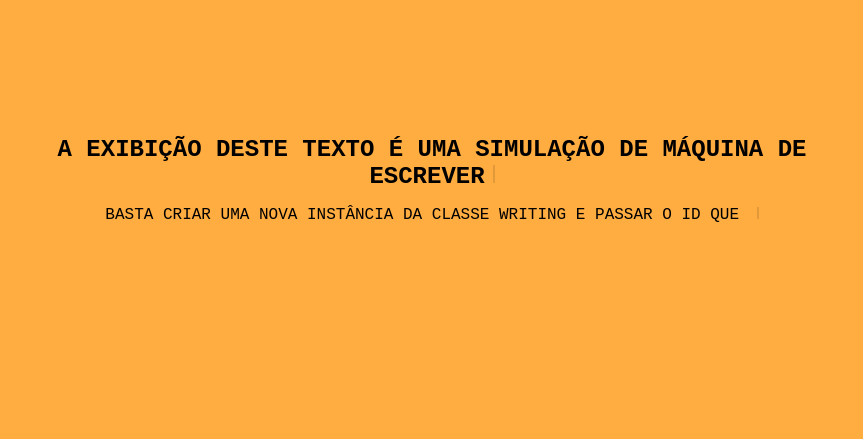
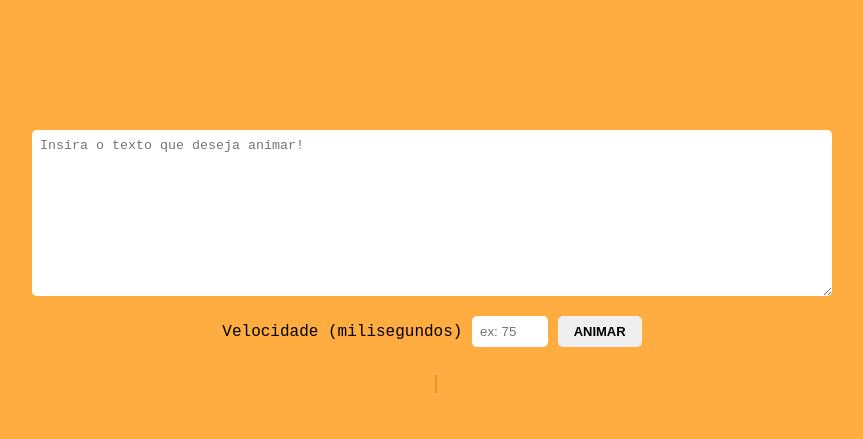
Before and after one commit to maiconboer/typewriter-effect, a plain HTML site: page index.html in a window 1280 px wide. Shown: the whole page, without its empty margins (208-1071 px from the left). Drawn offline with Linux system fonts and the light colour scheme.

Commit message:
refactoring

```diff
--- a/css/style.css
+++ b/css/style.css
@@ -6,21 +6,50 @@ body {
 }
 
 .container {
+    display: flex;
+    flex-direction: column;
     max-width: 800px;
     margin: 100px auto 0 auto;
     padding: 20px;
     text-align: center;
 }
 
-#h1-text {
+textarea,
+input {
+    border: none;
+    outline: none;
+    margin-bottom: 10px;
+    margin-top: 10px;
+    border-radius: 5px;
+    padding: 8px;
+}
+
+input {
+    max-width: 60px;
+}
+
+button {
+    outline: none;
+    border: none;
+    border-radius: 5px;
+    padding: 8px 16px;
+    text-transform: uppercase;
+    font-size: 13px;
+    font-weight: bold;
+    cursor: pointer;
+    transition: all .2s;
+}
+
+button:hover {
+    background-color: darkcyan;
+    color: #ffffff
+}
+
+.show-text {
     font-size: 24px;
 }
 
-#h1-text, #paragraph-text {
-    text-transform: uppercase;
-}
-
-#h1-text::after, #paragraph-text::after {
+.show-text::after {
     content: '';
     display: inline-block;
     width: 2px;
--- a/index.html
+++ b/index.html
@@ -1,6 +1,5 @@
 <!DOCTYPE html>
 <html lang="pt-BR">
-
 <head>
     <meta charset="UTF-8">
     <meta name="viewport" content="width=device-width, initial-scale=1.0">
@@ -8,16 +7,31 @@
 
     <link rel="stylesheet" href="./css/style.css">
 </head>
+<body>
+    <div class="container">
 
-<body>
+        <textarea
+            name="text"
+            id="inputText"
+            cols="30"
+            rows="10"
+            placeholder="Insira o texto que deseja animar!"></textarea>
 
-    <div class="container">
-        <h1 id="h1-text">A exibição deste texto é uma simulação de máquina de escrever</h1>
+        <div>
+            <label for="inputVelocity">Velocidade (milisegundos)</label>
 
-        <p id='paragraph-text'>Basta criar uma nova instância da classe Writing e passar o id que deseja animar</p>
+            <input
+                class="velocity"
+                type="number"
+                name="velocity"
+                id="velocity"
+                placeholder="ex: 75">
+
+            <button>Animar</button>
+        </div>
+
+        <h1 class="show-text"></h1>
     </div>
-
     <script src="./js/script.js"></script>
 </body>
-
 </html>
--- a/js/script.js
+++ b/js/script.js
@@ -1,20 +1,27 @@
 class Writing {
     constructor(elementId) {
-        this.elementEl = document.getElementById(elementId);
+        this.textareaEl = document.querySelector('textarea')
+        this.buttonEl = document.querySelector('button')
+        this.inputEl = document.querySelector('.velocity')
+        this.showText = document.querySelector('.show-text');
 
-        this.initWriting();
+        this.buttonEl.addEventListener('click', () => {
+            let text = this.textareaEl.value
+            let velocity = this.inputEl.value
+            this.initWriting(velocity, ...text);
+        })
     }
 
-    initWriting() {
-        let arrayText = this.elementEl.innerHTML.split('');
-        this.elementEl.innerHTML = '';
+    initWriting(velocity, ...text) {
+        let arrayText = [...text];
+        this.showText.innerHTML = ''
         arrayText.forEach((letter, index) => {
+
             setTimeout(() => {
-                this.elementEl.innerHTML += letter
-            }, 75 * index);
+                this.showText.innerHTML += letter
+            }, velocity * index);
         })
     }
 }
 
-let writingH1 = new Writing('h1-text')
-let writingParagraph = new Writing('paragraph-text')
+new Writing()
```
